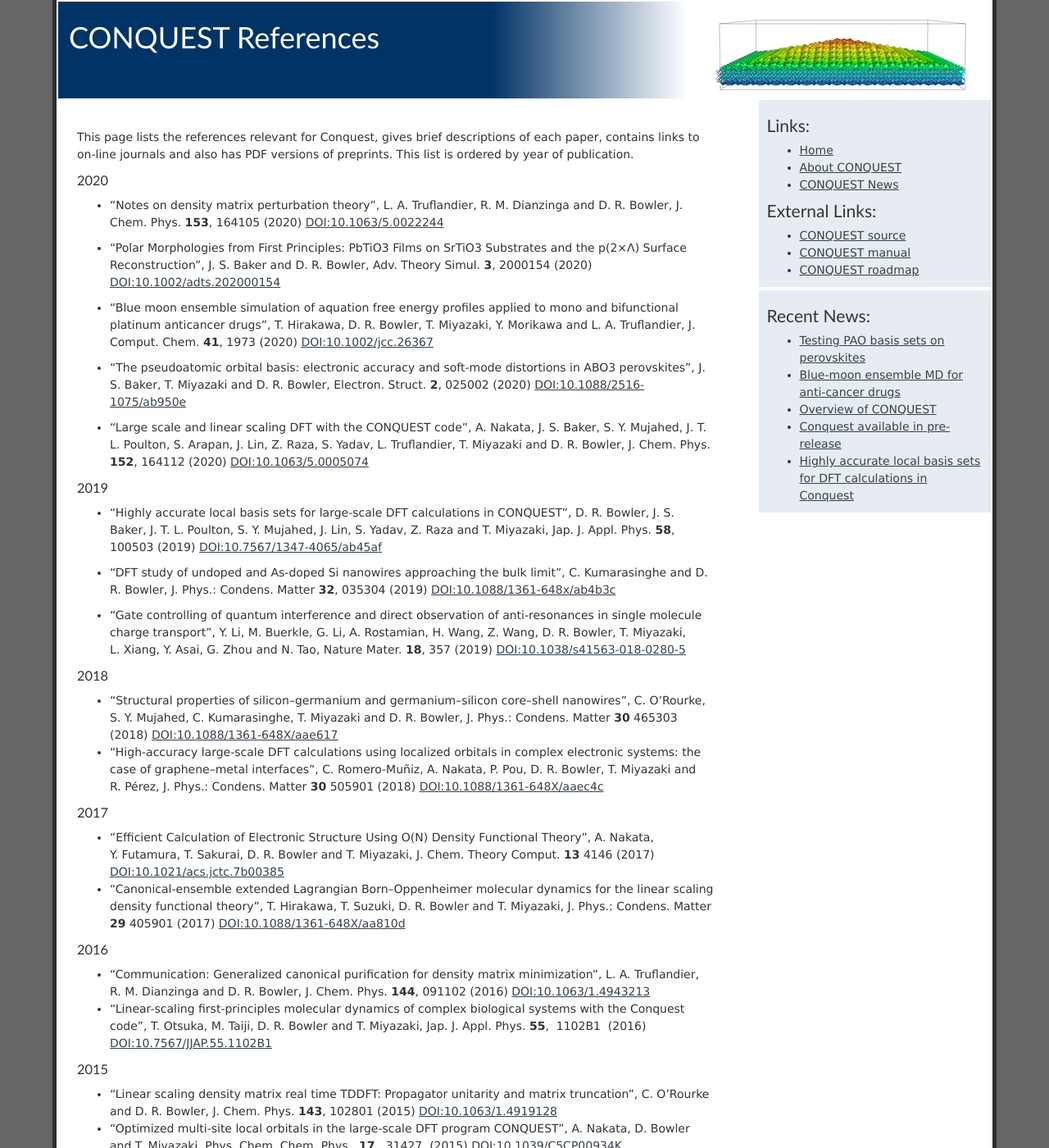
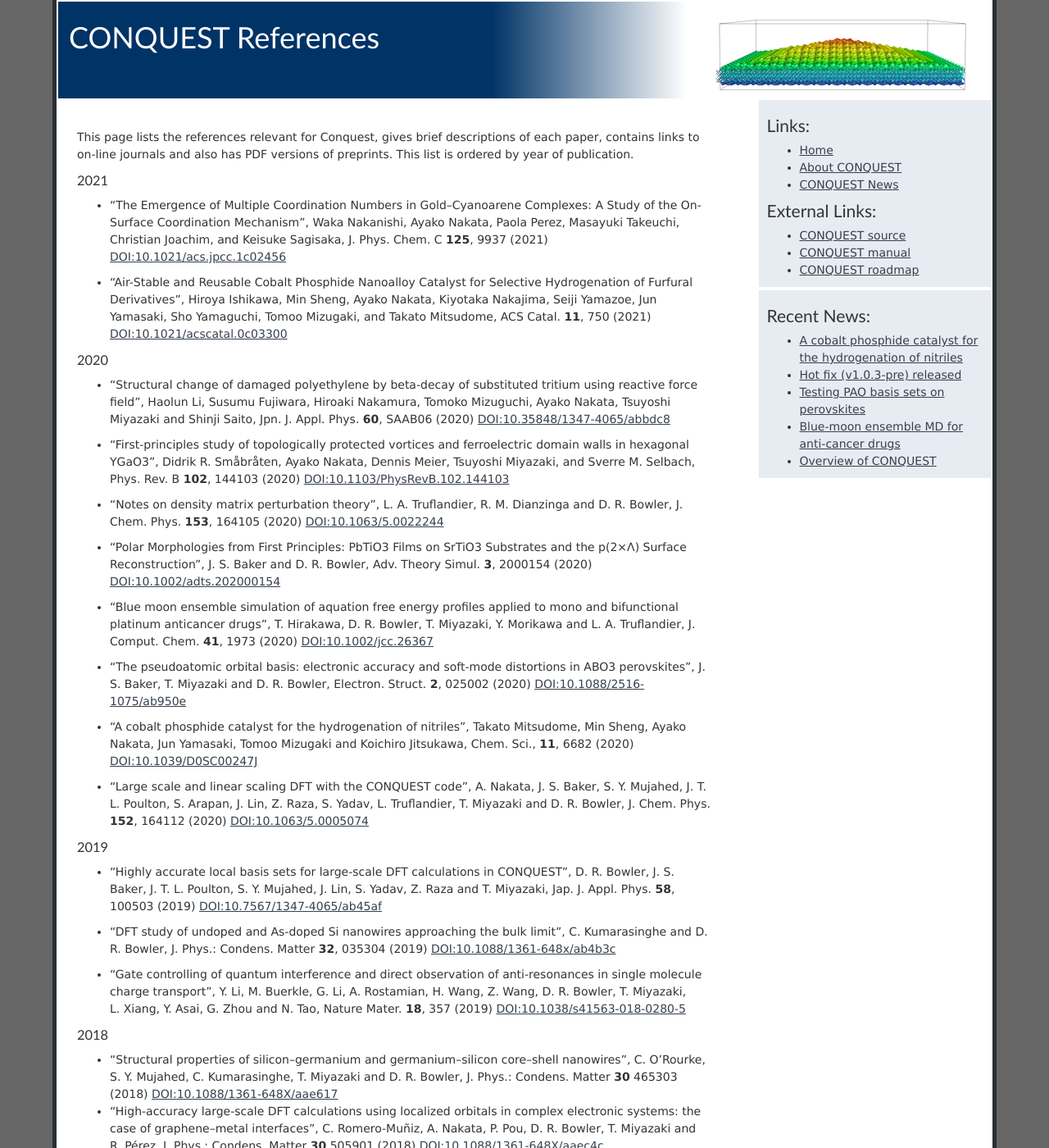
Before and after one commit to OrderN/OrderN.github.io, a Jekyll site: the page built from references.markdown, in a window 1280 px wide and 1400 px high. Shown: the whole window at 82% size. Built offline with Jekyll 4.4.1, drawn with Linux system fonts in a browser that asks for light colours.

Commit message:
Added more NIMS references

```diff
--- a/references.markdown
+++ b/references.markdown
@@ -7,8 +7,36 @@ This page lists the references relevant for Conquest, gives brief descriptions
 of each paper, contains links to on-line journals and also has PDF versions of
 preprints. This list is ordered by year of publication.
 
+### 2021
+<a name="Y2021"></a>
+
+* "The Emergence of Multiple Coordination Numbers in Gold–Cyanoarene
+  Complexes: A Study of the On-Surface Coordination Mechanism", Waka
+  Nakanishi, Ayako Nakata, Paola Perez, Masayuki Takeuchi, Christian
+  Joachim, and Keisuke Sagisaka, J. Phys. Chem. C **125**, 9937 (2021)
+  [DOI:10.1021/acs.jpcc.1c02456](https://doi.org/10.1021/acs.jpcc.1c02456)
+
+* "Air-Stable and Reusable Cobalt Phosphide Nanoalloy Catalyst for
+  Selective Hydrogenation of Furfural Derivatives", Hiroya Ishikawa,
+  Min Sheng, Ayako Nakata, Kiyotaka Nakajima, Seiji Yamazoe, Jun
+  Yamasaki, Sho Yamaguchi, Tomoo Mizugaki, and Takato Mitsudome, ACS
+  Catal. **11**, 750 (2021)
+  [DOI:10.1021/acscatal.0c03300](https://doi.org/10.1021/acscatal.0c03300)
+
 ### 2020
 <a name="Y2020"></a>
+
+* "Structural change of damaged polyethylene by beta-decay of
+  substituted tritium using reactive force field", Haolun Li, Susumu
+  Fujiwara, Hiroaki Nakamura, Tomoko Mizuguchi, Ayako Nakata, Tsuyoshi
+  Miyazaki and Shinji Saito, Jpn. J. Appl. Phys. **60**, SAAB06 (2020)
+  [DOI:10.35848/1347-4065/abbdc8](https://doi.org/10.35848/1347-4065/abbdc8)
+
+* "First-principles study of topologically protected vortices and
+  ferroelectric domain walls in hexagonal YGaO3", Didrik R. Småbråten,
+  Ayako Nakata, Dennis Meier, Tsuyoshi Miyazaki, and Sverre
+  M. Selbach, Phys. Rev. B **102**, 144103 (2020)
+  [DOI:10.1103/PhysRevB.102.144103](https://doi.org/10.1103/PhysRevB.102.144103)
 
 * "Notes on density matrix perturbation theory", L. A. Truflandier,
   R. M. Dianzinga and D. R. Bowler, J. Chem. Phys. **153**, 164105
@@ -29,6 +57,11 @@ preprints. This list is ordered by year of publication.
   distortions in ABO3 perovskites", J. S. Baker, T. Miyazaki and
   D. R. Bowler, Electron. Struct. **2**, 025002 (2020)
   [DOI:10.1088/2516-1075/ab950e](https://doi.org/10.1088/2516-1075/ab950e)
+
+* "A cobalt phosphide catalyst for the hydrogenation of nitriles",
+  Takato Mitsudome, Min Sheng, Ayako Nakata, Jun Yamasaki, Tomoo
+  Mizugaki and Koichiro Jitsukawa, Chem. Sci., **11**, 6682 (2020)
+  [DOI:10.1039/D0SC00247J](https://doi.org/10.1039/D0SC00247J)
 
 * "Large scale and linear scaling DFT with the CONQUEST code",
   A. Nakata, J. S. Baker, S. Y. Mujahed, J. T. L. Poulton, S. Arapan,
```
Also changed, not shown: _posts/2020-05-18-v103.markdown (added, +10 -0 lines), _posts/2020-06-09-CobaltPhosphide.markdown (added, +10 -0 lines).
